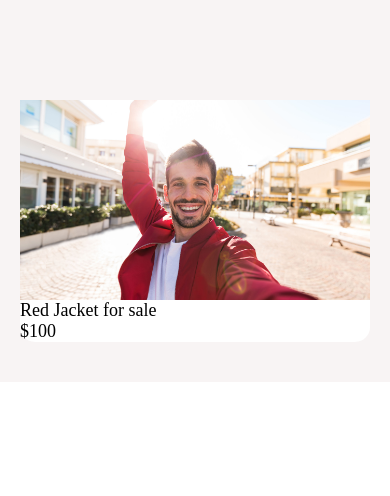
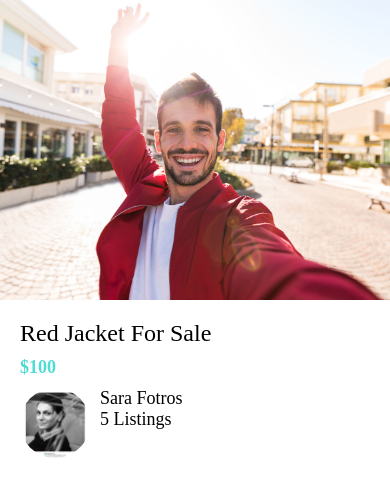
Before and after one commit to sarafotros/donewithit, a React Native app: screen / in a window 390 px wide. Shown: the top 496 px of the page. Built offline with nearby package versions, Linux system fonts and the light colour scheme.

Commit message:
list items and details

```diff
--- a/App.js
+++ b/App.js
@@ -5,23 +5,13 @@
 import AppButton from './app/components/AppButton';
 import CardComponent from './app/components/CardComponent';
 import moduleName from './app/components/AppText'
+import ListingDetailsScreens from './app/screens/ListingDetailsScreens'
 
 export default function App() {
 
   return (
-		<View
-			style={{
-				padding: 20,
-				paddingTop: 100,
-				backgroundColor: '#f8f4f4',
-			}}
-    >
-      <CardComponent
-        title='Red Jacket for sale'
-        subTitle='$100'
-        image={require('./app/assets/jacket.jpg')}
-      />
-		</View>
+	  <ListingDetailsScreens />
+
 
 	);
 }
--- a/app/components/CardComponent.js
+++ b/app/components/CardComponent.js
@@ -9,8 +9,10 @@
     return (
 			<View style={styles.card}>
 				<Image source={image} style={styles.image} />
-				<AppText>{title}</AppText>
-				<AppText>{subTitle}</AppText>
+				<View style={styles.detailsContainer}>
+					<AppText style={styles.title}>{title}</AppText>
+					<AppText style={styles.subtitle}>{subTitle}</AppText>
+				</View>
 			</View>
 		);
 }
@@ -22,9 +24,20 @@
 		borderRadius: 15,
 		backgroundColor: colors.white,
         marginBottom: 20,
+        overflow:'hidden'
 	},
 	image: {
 		width: '100%',
 		height: 200,
+	},
+	detailsContainer: {
+		padding: 20,
+	},
+	title: {
+		marginBottom: 7,
+	},
+    subtitle: {
+        color: colors.secondary,
+        fontWeight:'bold'
     }
-})
+});
--- /dev/null
+++ b/app/components/ListItem.js
@@ -0,0 +1,29 @@
+import React from 'react'
+import { StyleSheet, Image, View } from 'react-native'
+import AppText from './AppText'
+
+const ListItem = ({title, subTitle,image}) => {
+    return (
+			<View style={styles.container}>
+            <Image style={styles.image} source={image}/>
+				<View>
+					<AppText>{title}</AppText>
+					<AppText>{subTitle}</AppText>
+				</View>
+			</View>
+		);
+}
+
+export default ListItem
+
+const styles = StyleSheet.create({
+	container: {
+		flexDirection: 'row',
+	},
+    image: {
+        width: 70,
+        height: 70,
+        borderRadius: 45,
+       marginRight: 10,
+    }
+});
--- /dev/null
+++ b/app/screens/ListingDetailsScreens.js
@@ -0,0 +1,43 @@
+import React from 'react'
+import { StyleSheet, Text, View , Image} from 'react-native'
+import AppText from '../components/AppText'
+import colors from '../config/colors'
+import ListItem from '../components/ListItem';
+
+const ListingDetailsScreens = (props) => {
+    return (
+			<View>
+				<Image style={styles.image} source={require('../assets/jacket.jpg')} />
+				<View style={styles.detailsContainer}>
+					<AppText style={styles.title}>Red Jacket For Sale</AppText>
+                <AppText style={styles.price}>$100</AppText>
+                <ListItem
+                    image={require('../assets/sara.jpg')}
+                    title='Sara Fotros'
+                    subTitle='5 Listings'
+                />
+				</View>
+			</View>
+		);
+}
+
+export default ListingDetailsScreens
+
+const styles = StyleSheet.create({
+	image: {
+		width: '100%',
+		height: 300,
+	},
+	detailsContainer: {
+		padding: 20,
+	},
+    title: {
+        fontSize: 24,
+        fontWeight: '500'
+    },
+    price: {
+        color: colors.secondary,
+        fontWeight: 'bold',
+        marginVertical: 10
+    }
+});
```
Also changed, not shown: app/screens/MessagesScreen.js (added, +31 -0 lines), app/assets/sara.jpg (added). Lines whose indentation alone changed are shown as unchanged.
